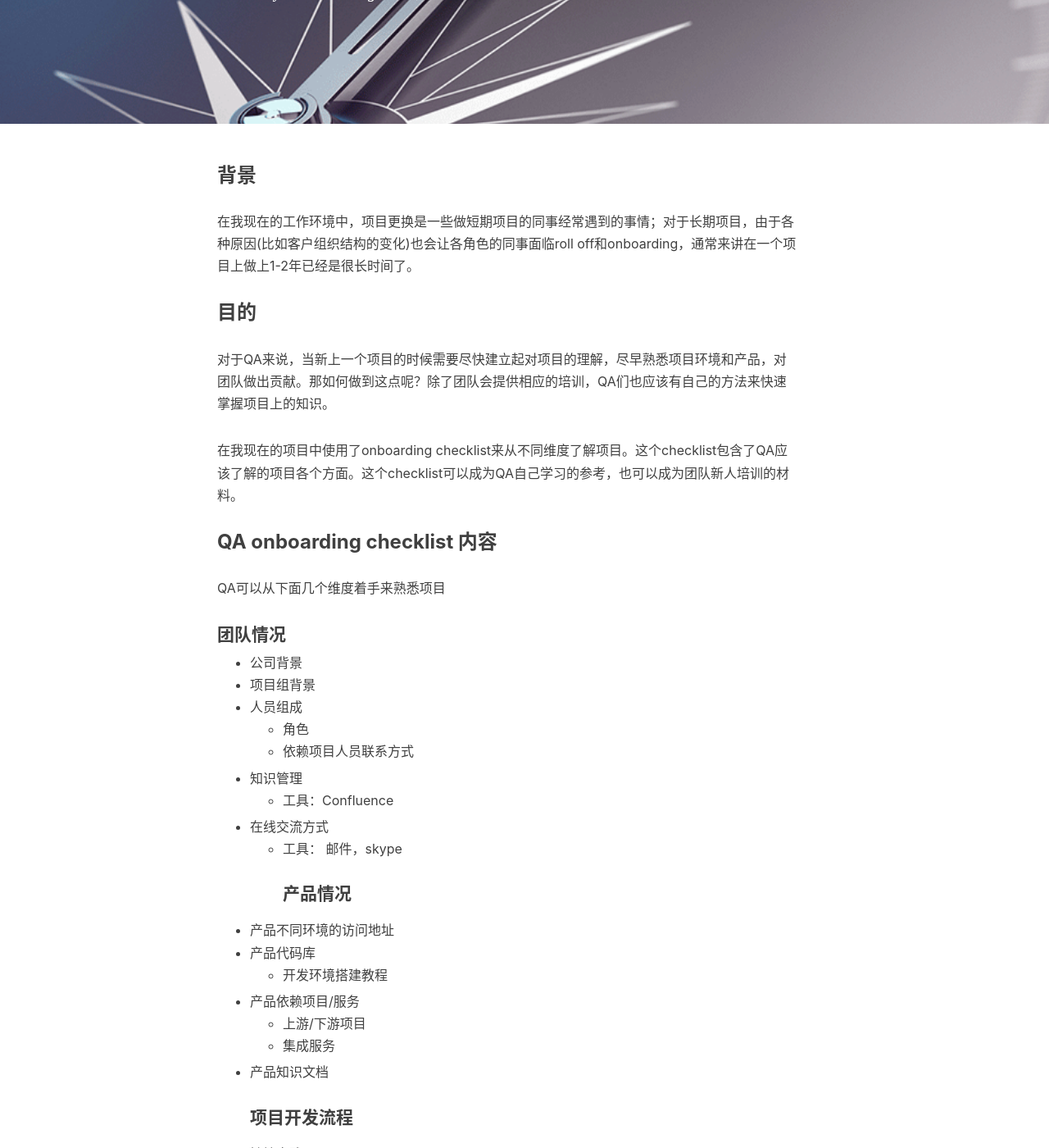
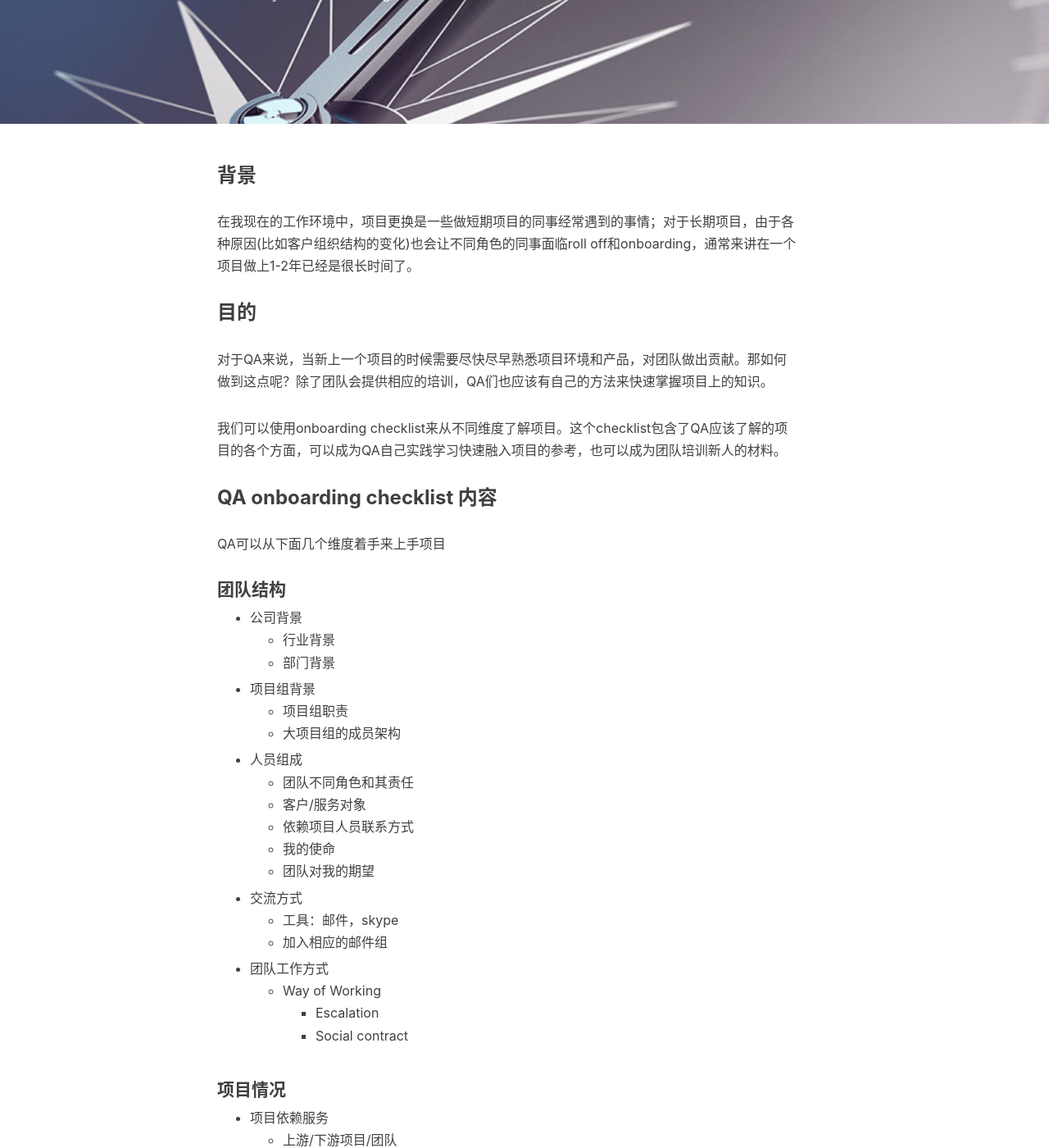
Before and after one commit to DanteYu/DanteYu.github.io, a Jekyll site: the page built from _posts/2017-08-14-QAonboarding.markdown, in a window 1280 px wide and 1400 px high, scrolled down 372 px. Shown: the whole window at 82% size. Built offline with Jekyll 4.4.1, drawn with Linux system fonts in a browser that asks for light colours; nearby versions of some CDN libraries; comment, search, counter and statistics services are not loaded; some of the changed text lies outside the part shown.

Commit message:
add qa onboarding post

```diff
--- a/_posts/2016-11-14-软件测试实战读书笔记3.markdown
+++ b/_posts/2016-11-14-软件测试实战读书笔记3.markdown
@@ -33,7 +33,7 @@ tags:
 ##### 测试人员需要了解项目的组织流程
 1. 如何决定项目流程和规则？如何评估项目进度并拟定项目计划？在此过程中，测试人员可以提供哪些信息和建议？
 2. 项目团队如何定义“工作完成”？如何定义“测试完成”？
-3. 项目软对如何决定产品可以发布？其中，测试人员需要为发布决策提供哪些信息？
+3. 项目团队如何决定产品可以发布？其中，测试人员需要为发布决策提供哪些信息？
 
 ##### 哪些渠道来收集信息
 1. 向资深测试人员或测试经理询问团队组织的问题
@@ -44,7 +44,7 @@ tags:
 
 语境独立是指这些问题不局限于特定的软件项目，所谓启发式是指它们有助于挖掘信息，但需要测试人员批判性地思考。[context free question mindmap](http://enjoytesting.blogspot.com/2013/02/context-free-questions-mindmap.html)
 
-上面问题的动机是揭示语境，即通过调查具体问题来更全面地了解项目环境和团队组织。通过研究这些问题将帮助测试人员更好体会地他的环境和使命
+上面问题的动机是揭示语境，即通过调查具体问题来更全面地了解项目环境和团队组织。通过研究这些问题将帮助测试人员更好地体会他的环境和使命
 
 #### 了解团队成员
 迈尔斯-布里格斯性格分类法 MBTI (Myers-Briggs Type Indicator)
--- a/_posts/2017-08-07-testdesign.markdown
+++ b/_posts/2017-08-07-testdesign.markdown
@@ -1,7 +1,7 @@
 ---
 layout:     post
 title:      测试设计思路总结
-subtitle:   ""
+subtitle:   "如何在短时间内设计出覆盖率高的测试点 - 故事卡级别"
 date:       2017-08-07 12:00:00
 author:     DanteYu
 tags:
--- a/_posts/2017-08-14-QAonboarding.markdown
+++ b/_posts/2017-08-14-QAonboarding.markdown
@@ -3,62 +3,104 @@ layout:     post
 title:      QA如何快速熟悉新项目
 subtitle:   使用onboarding checklist来梳理项目情况
 date:       2017-08-14 12:00:00
-author:     Dante
+author:     DanteYu
 tags:
     - QA
 ---
 
 ### 背景
 
-在我现在的工作环境中，项目更换是一些做短期项目的同事经常遇到的事情；对于长期项目，由于各种原因(比如客户组织结构的变化)也会让各角色的同事面临roll off和onboarding，通常来讲在一个项目上做上1-2年已经是很长时间了。
+在我现在的工作环境中，项目更换是一些做短期项目的同事经常遇到的事情；对于长期项目，由于各种原因(比如客户组织结构的变化)也会让不同角色的同事面临roll off和onboarding，通常来讲在一个项目做上1-2年已经是很长时间了。
 
 ### 目的
 
-对于QA来说，当新上一个项目的时候需要尽快建立起对项目的理解，尽早熟悉项目环境和产品，对团队做出贡献。那如何做到这点呢？除了团队会提供相应的培训，QA们也应该有自己的方法来快速掌握项目上的知识。
+对于QA来说，当新上一个项目的时候需要尽快尽早熟悉项目环境和产品，对团队做出贡献。那如何做到这点呢？除了团队会提供相应的培训，QA们也应该有自己的方法来快速掌握项目上的知识。
 
-在我现在的项目中使用了onboarding checklist来从不同维度了解项目。这个checklist包含了QA应该了解的项目各个方面。这个checklist可以成为QA自己学习的参考，也可以成为团队新人培训的材料。
+我们可以使用onboarding checklist来从不同维度了解项目。这个checklist包含了QA应该了解的项目的各个方面，可以成为QA自己实践学习快速融入项目的参考，也可以成为团队培训新人的材料。
 
 ### QA onboarding checklist 内容
 
-QA可以从下面几个维度着手来熟悉项目
+QA可以从下面几个维度着手来上手项目
 
-#### 团队情况
+#### 团队结构
 * 公司背景
+  * 行业背景
+  * 部门背景
 * 项目组背景
+  * 项目组职责
+  * 大项目组的成员架构
 * 人员组成
-  * 角色
+  * 团队不同角色和其责任
+  * 客户/服务对象
   * 依赖项目人员联系方式
+  * 我的使命
+  * 团队对我的期望
+* 交流方式
+  * 工具：邮件，skype
+  * 加入相应的邮件组
+* 团队工作方式
+  * Way of Working
+    * Escalation
+    * Social contract
+
+#### 项目情况
+* 项目依赖服务
+  * 上游/下游项目/团队
+  * 第三方服务集成
+  * 相互依赖团队协作方式
 * 知识管理
   * 工具：Confluence
-* 在线交流方式
-  * 工具： 邮件，skype
-#### 产品情况
+* 需求管理
+  * 工具：JIRA
+  * 故事墙
+  * Backlog
+* 风险管理
+* 项目专用术语
+* Release
+  * 过往release情况
+  * 当前release进展
+* Roadmap
+
+#### 产品知识
+* 产品业务知识
+* 产品特点
+  * 接口
+  * 数据
+  * 功能
+  * 平台
+  * 操作
 * 产品不同环境的访问地址
 * 产品代码库
+  * 代码托管服务地址
   * 开发环境搭建教程
-* 产品依赖项目/服务
-  * 上游/下游项目
-  * 集成服务
-* 产品知识文档
+* 产品专用术语
+* 产品专家
+
 #### 项目开发流程
 * 敏捷实践
   * Agile ceremony
     * Standup
     * Retro
     * IPM
+    * Kick off
     * Backlog grooming
-    * Elaboration & Estimation
+    * Shoulder check
+    * Elaboration
+    * Estimation
     * Showcase
   * TDD
+    * UT coverage
   * Pair
   * Code Review
+  * Tech huddle
 * 故事卡流程
-  * 工具： JIRA
 * 常用工具
   * IDE
   * 自动填表单脚本
   * 定制shell
+
 #### 项目开发技术
+* 项目架构设计
 * 项目前端技术
 * 项目后端技术
 * 项目数据库技术
@@ -73,10 +115,23 @@ QA可以从下面几个维度着手来熟悉项目
 * 项目版本控制
   * 工具： Git
 * 项目部署技术
+  * 蓝绿部署
 * 项目发布流程
 * 项目运维情况
-  * 云服务
+  * 云服务 AWS
+* 项目日志管理
+  * 工具： Splunk
 * 项目代码规范
+  * checkstyle
+  * unused import
+* 项目开发流程规范
+  * Git forking工作流
+  * Frequent commit
+  * Pull request
+  * Broken build
+* 项目线上问题处理流程
+* 安全策略
+
 #### 项目质量保证
 * 质量标准
 * 测试策略
@@ -94,13 +149,23 @@ QA可以从下面几个维度着手来熟悉项目
     * 质量报告
     * 用例管理
     * 缺陷管理
+* 测试团队状况
+  * 其他测试人员
+  * 以往测试结果
+  * 我需要具有哪些技术和能力
+  * 团队还有哪些其他的技术和能力
+  * 测试小组可能缺少哪些技术和能力
+* 测试设备工具准备
+  * postman
+  * browserstack
 * 质量保障体系
 
-*要点*
-1. 上面的checklist中，如果是有地址的，切记要把正确的地址贴上去.
-2. 上面的checklist中，有些工具是需要申请权限的，记住都要申请和developer相同的权限
+**要点**
+1. 上面的checklist中，有些条目是有链接地址的，切记要把正确的地址链接到位
+2. 上面的checklist中，有些工具是需要申请权限的，记住都要申请和developer相同的权限，比如代码库提交的权限
+3. 上面的checklist中所列出的工具或技术只是参考
 
 ### 如何使用这个onboarding checklist
 
-- *自己用*： 如果你是自己总结了一个onboarding checklist，可以自己walk through这个checklist，查漏补缺。对于checklist里面的某些方面，如果项目里还没有对应的内容，那恭喜你，这将会是你接下来需要思考的问题。
-- *团队用*： 不同的软件项目都是不一样的，上面的checklist是一个“大而全”的列表，团队需要根据自己的项目情况对这个checklist进行定制化；此外，每次对onboarding checklist的使用都会收集到一些反馈，(比如项目的复杂度增加，我们需要加一些条目上去，所以这个onboarding checklist也是需要被持续更新和改进的，保证和项目最新情况同步。团队可以根据checklist的内容，找团队不同成员给新人做培训。这也是新人的参考资料。
+- **自己用**： 如果你是自己总结了一个onboarding checklist，可以自己walk through这个checklist，查漏补缺。对于checklist里面的某些方面，如果项目里还没有对应的内容，那恭喜你，这将会是你接下来需要思考的问题。
+- **团队用**： 不同的软件项目都是不一样的，上面的checklist是一个“大而全”的列表，团队需要根据自己的项目情况对这个checklist进行定制化；此外，每次对onboarding checklist的使用都会收集到一些反馈(比如项目的复杂度增加)，我们需要更新一些条目，所以这个onboarding checklist也是需要被持续更新和改进的，保证和项目最新情况同步。团队可以根据checklist的内容，找团队不同成员给新人做培训。这也是新人的参考资料。
```
Also changed, not shown: about.html (+8 -1 lines).
